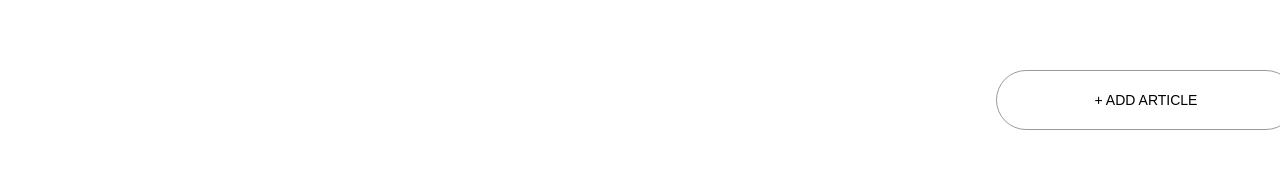
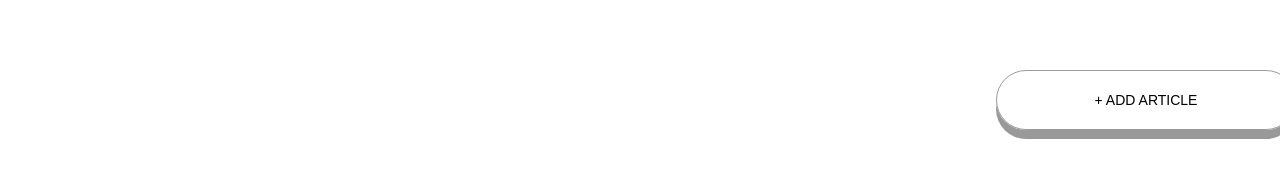
Before and after one commit to Patrasc-Eduardo/React-Typescript-blog-page, a React (Create React App) app in the folder blog-page/: page / in a window 1280 px wide. Shown: the part 174-354 px from the top of the page. Built offline with nearby package versions, Linux system fonts and the light colour scheme.

Commit message:
fixed modal display

```diff
--- a/blog-page/src/index.css
+++ b/blog-page/src/index.css
@@ -1,12 +1,3 @@
-:root {
-  --white-color: #FFFFFF;
-  --black-color: #1e1e1e;
-  --grey-color: #9b9b9b;
-  --pink-color: #FFE3E3;
-  --cardo-font: 'Cardo', serif;
-  --montserrat-font: 'Montserrat', sans-serif;
-}
-
 html {
   font-family: 'Cardo', serif;
   color: #1e1e1e;
@@ -28,6 +19,32 @@ img {
 .container {
   margin: 0 auto;
   width: 1280px;
+}
+
+.select__auth__container {
+  font-family: 'Cardo', serif;
+  color: #1e1e1e;
+  display: flex;
+  justify-content: flex-start;
+  margin-top: 0px;
+}
+
+#select__text {
+  font-family: 'Cardo', serif;
+  color: #1e1e1e;
+  padding: 0px 20px 0px 0px;
+}
+
+#authors {
+  border: 1px solid #9b9b9b;
+  color: #1e1e1e;
+  padding: 20px;
+  text-align: center;
+  text-decoration: none;
+  display: inline-block;
+  font-size: 16px;
+  margin: 4px 2px 0px 25px;
+  border-radius: 50px;
 }
 
 .nav {
@@ -73,6 +90,24 @@ img {
   width: 300px;
   text-transform: uppercase;
   cursor: pointer;
+  user-select: none;
+  text-align: center;
+  text-decoration: none;
+  cursor: pointer;
+  transition-duration: 0.4s;
+  -webkit-transition-duration: 0.4s;
+  /* Safari */
+  box-shadow: 0 9px #999;
+}
+
+.button:hover {
+  background-color: #FFE3E3;
+}
+
+.button:active {
+  background-color: #FFE3E3;
+  box-shadow: 0 5px #666;
+  transform: translateY(20px);
 }
 
 .title {
@@ -152,8 +187,17 @@ img {
 }
 
 .show-modal {
-  overflow: hidden;
+  background-color: rgba(0, 0, 0, 0.4);
   display: block;
+  position: fixed;
+  z-index: 1;
+  left: 250px;
+  top: 0;
+  height: 100vh;
+  width: 100vw;
+  overflow: auto;
+  align-items: center;
+  justify-content: center;
 }
 
 .show-modal .modal__overlay {
@@ -165,7 +209,7 @@ img {
   display: none;
   position: fixed;
   z-index: 1;
-  left: 0;
+  left: 230px;
   top: 0;
   height: 100vh;
   width: 100vw;
@@ -179,18 +223,6 @@ img {
   height: 750px;
   background: white;
   box-shadow: 0 0 26px 6px;
-}
-
-#authors {
-  border: 1px solid #9b9b9b;
-  color: #1e1e1e;
-  padding: 20px;
-  text-align: center;
-  text-decoration: none;
-  display: inline-block;
-  font-size: 16px;
-  margin: 4px 2px 0px 25px;
-  border-radius: 50px;
 }
 
 .modal__content {
@@ -234,17 +266,3 @@ img {
 .button--pink {
   background: #FFE3E3;
 }
-
-/* body {
-  margin: 0;
-  font-family: -apple-system, BlinkMacSystemFont, 'Segoe UI', 'Roboto', 'Oxygen',
-    'Ubuntu', 'Cantarell', 'Fira Sans', 'Droid Sans', 'Helvetica Neue',
-    sans-serif;
-  -webkit-font-smoothing: antialiased;
-  -moz-osx-font-smoothing: grayscale;
-}
-
-code {
-  font-family: source-code-pro, Menlo, Monaco, Consolas, 'Courier New',
-    monospace;
-} */
--- a/blog-page/src/pages/Home.tsx
+++ b/blog-page/src/pages/Home.tsx
@@ -19,18 +19,20 @@ function Home () {
 
     return (
       <div className="container">
+      <div className="container">
       <Menu />
       <AddButton setIsModalOpen = {setIsModalOpen} setArticle = {setArticle} />
       <main>
         <Article articleData={article}/>
         <Article articleData={article}/>
+        <Article articleData={article}/>
       </main>
+      </div>
       <Modal
       isVisible = {isModalOpen}
       setIsModalOpen = {setIsModalOpen}
       />
       </div>
-
     );
 }
 
```
